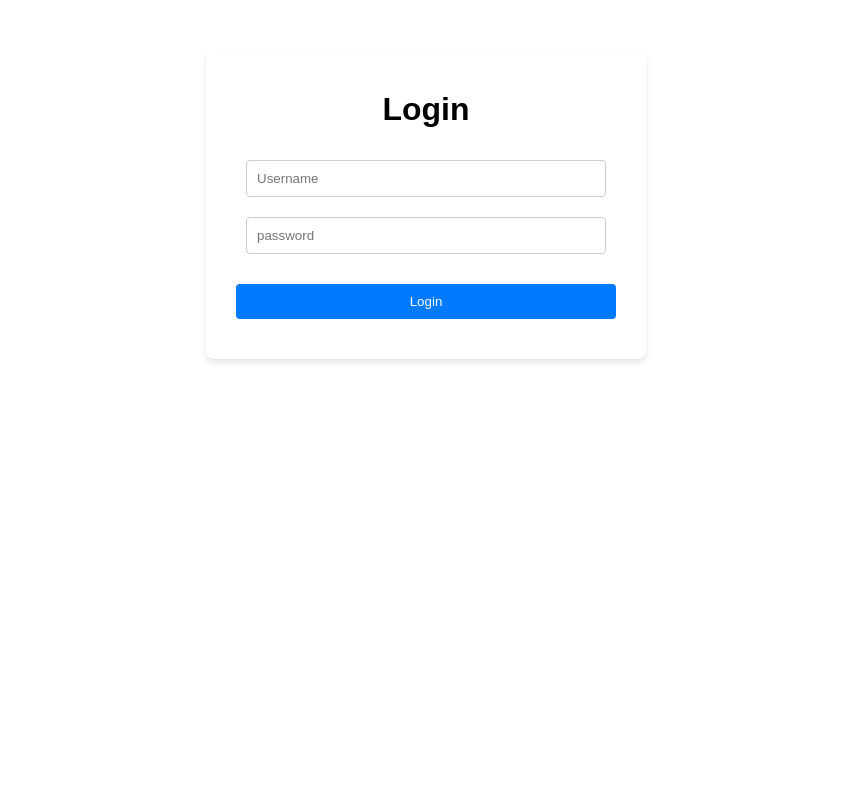
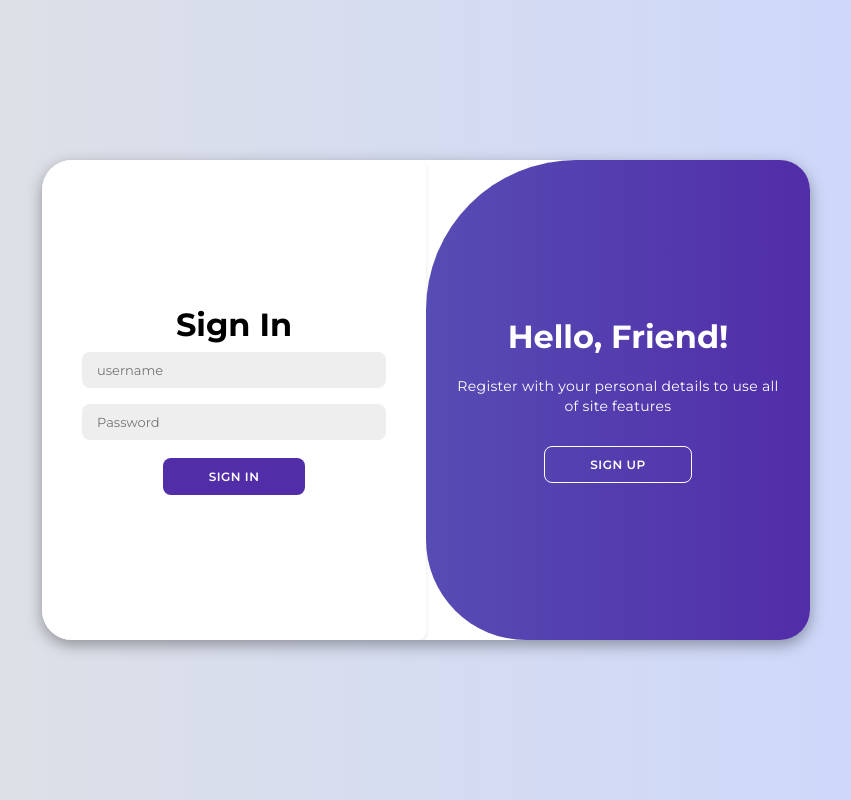
Before and after one commit to jjgitit/react-django-app, a React (Vite) app in the folder frontend/: page /login in a window 1280 px wide. Shown: the whole page, without its empty margins (214-1065 px from the left). Built offline with nearby package versions, Linux system fonts and the light colour scheme.

Commit message:
added style and animation to login page

```diff
--- a/frontend/index.html
+++ b/frontend/index.html
@@ -4,6 +4,7 @@
     <meta charset="UTF-8" />
     <link rel="icon" type="image/svg+xml" href="/vite.svg" />
     <meta name="viewport" content="width=device-width, initial-scale=1.0" />
+    <link rel="stylesheet" type="" href="https://cdnjs.cloudflare.com/ajax/libs/font-awesome/6.4.2/css/all.min.css">
     <title>Full Stack Blog</title>
   </head>
   <body>
--- a/frontend/src/components/Form.jsx
+++ b/frontend/src/components/Form.jsx
@@ -2,19 +2,25 @@ import api from "../api";
 import { useNavigate } from "react-router-dom";
 import { ACCESS_TOKEN, REFRESH_TOKEN } from "../constants";
 import "../styles/Form.css";
-import { useState } from "react";
+import { useEffect, useState } from "react";
 
-function Form({ route, method }) {
+function Form() {
   const [username, setUsername] = useState("");
   const [password, setPassword] = useState("");
-  const [loading, setLoading] = useState(false);
   const navigate = useNavigate();
 
-  //for button name
-  const name = method === "login" ? "Login" : "Create Account";
+  const [method, setMethod] = useState("login"); //default state when user visits the app
+  const [route, setRoute] = useState("/api/token/"); // for login api endpoint
+
+  useEffect(() => {
+    if (method === "login") {
+      setRoute("/api/token/");
+    } else if (method === "register") {
+      setRoute("/api/user/register/");
+    }
+  }, [method]);
 
   const handleSubmit = async (e) => {
-    setLoading(true);
     e.preventDefault();
 
     try {
@@ -25,36 +31,82 @@ function Form({ route, method }) {
         navigate("/");
       } else {
         navigate("/login");
+        handleSignIn();
       }
     } catch (error) {
       alert(error);
-    } finally {
-      //eventually we have to set it off
-      setLoading(false);
     }
   };
 
+  const handleRegister = () => {
+    const container = document.getElementById("container");
+    container.classList.add("active");
+    setMethod("register");
+  };
+
+  const handleSignIn = () => {
+    const container = document.getElementById("container");
+    container.classList.remove("active");
+    setMethod("login");
+  };
+
   return (
-    <form onSubmit={handleSubmit} className="form-container">
-      <h1>{name}</h1>
+    <div className="container" id="container">
+      <div className="form-container sign-up">
+        <form onSubmit={handleSubmit}>
+          <h1>Create Account</h1>
+          <span>or use your email for registeration</span>
           <input
-        className="form-input"
             type="text"
-        value={username}
+            placeholder="Name"
             onChange={(e) => setUsername(e.target.value)}
-        placeholder="Username"
+          />
+          <input type="email" placeholder="Email" />
+          <input
+            type="password"
+            placeholder="Password"
+            onChange={(e) => setPassword(e.target.value)}
+          />
+          <button>Sign Up</button>
+        </form>
+      </div>
+      <div className="form-container sign-in">
+        <form onSubmit={handleSubmit}>
+          <h1>Sign In</h1>
+          <input
+            type="text"
+            placeholder="username"
+            onChange={(e) => setUsername(e.target.value)}
           />
           <input
-        className="form-input"
             type="password"
-        value={password}
+            placeholder="Password"
             onChange={(e) => setPassword(e.target.value)}
-        placeholder="password"
           />
-      <button className="form-button" type="submit">
-        {name === "Login" ? "Login" : "Sign Up"}
+          <button>Sign In</button>
+        </form>
+      </div>
+      <div className="toggle-container">
+        <div className="toggle">
+          <div className="toggle-panel toggle-left">
+            <h1>Welcome Back!</h1>
+            <p>Enter your personal details to use all of site features</p>
+            <button className="hidden" id="login" onClick={handleSignIn}>
+              Sign In
             </button>
-    </form>
+          </div>
+          <div className="toggle-panel toggle-right">
+            <h1>Hello, Friend!</h1>
+            <p>
+              Register with your personal details to use all of site features
+            </p>
+            <button className="hidden" id="register" onClick={handleRegister}>
+              Sign Up
+            </button>
+          </div>
+        </div>
+      </div>
+    </div>
   );
 }
 
--- a/frontend/src/styles/Form.css
+++ b/frontend/src/styles/Form.css
@@ -1,36 +1,212 @@
-.form-container {
+@import url("https://fonts.googleapis.com/css2?family=Montserrat:wght@300;400;500;600;700&display=swap");
+
+* {
+  margin: 0;
+  padding: 0;
+  box-sizing: border-box;
+  font-family: "Montserrat", sans-serif;
+}
+
+body {
+  background-color: #c9d6ff;
+  background: linear-gradient(to right, #e2e2e2, #c9d6ff);
   display: flex;
-  flex-direction: column;
   align-items: center;
   justify-content: center;
-  margin: 50px auto;
-  padding: 20px;
-  border-radius: 8px;
-  box-shadow: 0 4px 6px rgba(0, 0, 0, 0.1);
-  max-width: 400px;
+  flex-direction: column;
+  height: 100vh;
 }
 
-.form-input {
-  width: 90%;
-  padding: 10px;
-  margin: 10px 0;
-  border: 1px solid #ccc;
-  border-radius: 4px;
-  box-sizing: border-box;
+.container {
+  background-color: #fff;
+  border-radius: 30px;
+  box-shadow: 0 5px 15px rgba(0, 0, 0, 0.35);
+  position: relative;
+  overflow: hidden;
+  width: 768px;
+  max-width: 100%;
+  min-height: 480px;
 }
 
-.form-button {
-  width: 95%;
-  padding: 10px;
+.container p {
+  font-size: 14px;
+  line-height: 20px;
+  letter-spacing: 0.3px;
   margin: 20px 0;
-  background-color: #007bff;
-  color: white;
-  border: none;
-  border-radius: 4px;
-  cursor: pointer;
-  transition: background-color 0.2s ease-in-out;
 }
 
-.form-button:hover {
-  background-color: #0056b3;
+.container span {
+  font-size: 12px;
 }
+
+.container a {
+  color: #333;
+  font-size: 13px;
+  text-decoration: none;
+  margin: 15px 0 10px;
+}
+
+.container button {
+  background-color: #512da8;
+  color: #fff;
+  font-size: 12px;
+  padding: 10px 45px;
+  border: 1px solid transparent;
+  border-radius: 8px;
+  font-weight: 600;
+  letter-spacing: 0.5px;
+  text-transform: uppercase;
+  margin-top: 10px;
+  cursor: pointer;
+}
+
+.container button.hidden {
+  background-color: transparent;
+  border-color: #fff;
+}
+
+.container form {
+  background-color: #fff;
+  display: flex;
+  align-items: center;
+  justify-content: center;
+  flex-direction: column;
+  padding: 0 40px;
+  height: 100%;
+}
+
+.container input {
+  background-color: #eee;
+  border: none;
+  margin: 8px 0;
+  padding: 10px 15px;
+  font-size: 13px;
+  border-radius: 8px;
+  width: 100%;
+  outline: none;
+}
+
+.form-container {
+  position: absolute;
+  top: 0;
+  height: 100%;
+  transition: all 0.6s ease-in-out;
+}
+
+.sign-in {
+  left: 0;
+  width: 50%;
+  z-index: 2;
+}
+
+.container.active .sign-in {
+  transform: translateX(100%);
+}
+
+.sign-up {
+  left: 0;
+  width: 50%;
+  opacity: 0;
+  z-index: 1;
+}
+
+.container.active .sign-up {
+  transform: translateX(100%);
+  opacity: 1;
+  z-index: 5;
+  animation: move 0.6s;
+}
+
+@keyframes move {
+  0%,
+  49.99% {
+    opacity: 0;
+    z-index: 1;
+  }
+  50%,
+  100% {
+    opacity: 1;
+    z-index: 5;
+  }
+}
+
+.social-icons {
+  margin: 20px 0;
+}
+
+.social-icons a {
+  border: 1px solid #ccc;
+  border-radius: 20%;
+  display: inline-flex;
+  justify-content: center;
+  align-items: center;
+  margin: 0 3px;
+  width: 40px;
+  height: 40px;
+}
+
+.toggle-container {
+  position: absolute;
+  top: 0;
+  left: 50%;
+  width: 50%;
+  height: 100%;
+  overflow: hidden;
+  transition: all 0.6s ease-in-out;
+  border-radius: 150px 0 0 100px;
+  z-index: 1000;
+}
+
+.container.active .toggle-container {
+  transform: translateX(-100%);
+  border-radius: 0 150px 100px 0;
+}
+
+.toggle {
+  background-color: #512da8;
+  height: 100%;
+  background: linear-gradient(to right, #5c6bc0, #512da8);
+  color: #fff;
+  position: relative;
+  left: -100%;
+  height: 100%;
+  width: 200%;
+  transform: translateX(0);
+  transition: all 0.6s ease-in-out;
+}
+
+.container.active .toggle {
+  transform: translateX(50%);
+}
+
+.toggle-panel {
+  position: absolute;
+  width: 50%;
+  height: 100%;
+  display: flex;
+  align-items: center;
+  justify-content: center;
+  flex-direction: column;
+  padding: 0 30px;
+  text-align: center;
+  top: 0;
+  transform: translateX(0);
+  transition: all 0.6s ease-in-out;
+}
+
+.toggle-left {
+  transform: translateX(-200%);
+}
+
+.container.active .toggle-left {
+  transform: translateX(0);
+}
+
+.toggle-right {
+  right: 0;
+  transform: translateX(0);
+}
+
+.container.active .toggle-right {
+  transform: translateX(200%);
+}
```
Lines whose indentation alone changed are shown as unchanged.
